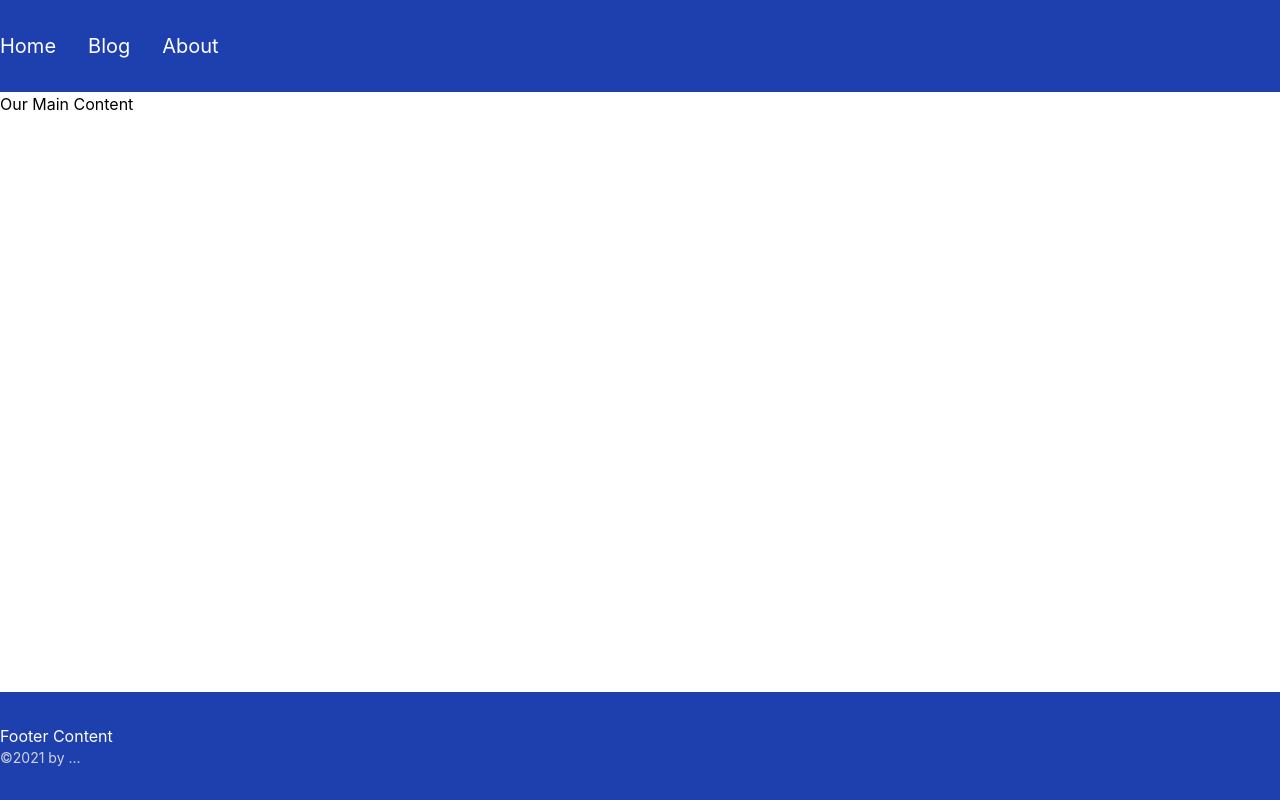
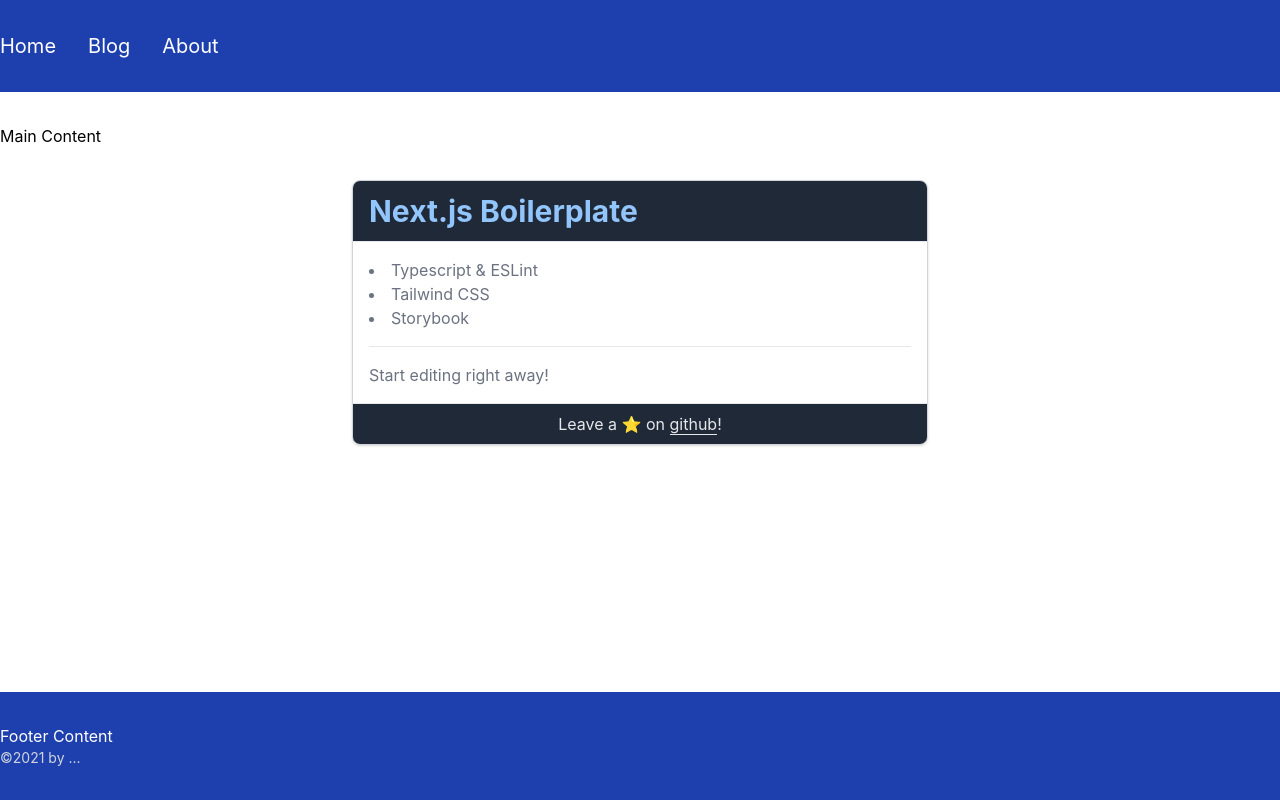
Before and after one commit to Kyoss79/next-ts-tw-sb-boilerplate, a Next.js app: page / in a window 1280 px wide. Built offline with nearby package versions, Linux system fonts and the light colour scheme.

Commit message:
preact optimization

```diff
--- a/components/Layout.tsx
+++ b/components/Layout.tsx
@@ -8,7 +8,7 @@
     <>
       <div className={styles.wrapper}>
         <Header />
-        <main className="container mx-auto">{children}</main>
+        <main className="container mx-auto my-8">{children}</main>
         <Footer />
       </div>
     </>
--- a/next.config.js
+++ b/next.config.js
@@ -8,4 +8,16 @@
         turboMode: true,
         eslint: true
     },
+    webpack: (config, { dev, isServer }) => {
+        // Replace React with Preact only in client production build
+        if (!dev && !isServer) {
+            Object.assign(config.resolve.alias, {
+                react: 'preact/compat',
+                'react-dom/test-utils': 'preact/test-utils',
+                'react-dom': 'preact/compat'
+            });
+        }
+
+        return config;
+    }
 }
--- a/package.json
+++ b/package.json
@@ -12,6 +12,7 @@
     "next": "10.2.3",
     "node-sass": "^4.14.1",
     "postcss": "^8.2.13",
+    "preact": "^10.5.13",
     "react": "17.0.2",
     "react-dom": "17.0.2",
     "tailwindcss": "^2.1.2"
--- a/pages/index.tsx
+++ b/pages/index.tsx
@@ -5,13 +5,33 @@
   return (
     <>
       <Head>
-        <title>Create Next App</title>
+        <title>Next.js Boilerplate</title>
         <meta name="description" content="Generated by create next app" />
         <link rel="icon" href="/favicon.ico" />
       </Head>
 
       <Layout>
-        Our Main Content
+        Main Content
+
+        <div className="max-w-xl mx-auto border border-gray-300 rounded-lg shadow overflow-hidden hover:shadow-lg my-8">
+          <div className="bg-gray-800 text-blue-300 px-4 py-3 border-b">
+            <h2 className="font-bold text-3xl">Next.js Boilerplate</h2>
+          </div>
+          <div className="p-4 text-gray-500 flex flex-col gap-y-4">
+            <ul className="list-disc list-inside">
+              <li>Typescript & ESLint</li>
+              <li>Tailwind CSS</li>
+              <li>Storybook</li>
+            </ul>
+
+            <hr />
+
+            <p>Start editing right away!</p>
+          </div>
+          <div className="px-4 py-2 text-center bg-gray-800 text-gray-200 border-t">
+            Leave a ⭐{'  '} on <a href="https://github.com/Kyoss79/next-ts-tw-sb-boilerplate" target="_blank" rel="noreferrer" className="border-b">github</a>!
+          </div>
+        </div>
       </Layout>
     </>
   )
--- a/styles/globals.css
+++ b/styles/globals.css
@@ -1,6 +1,11 @@
 @tailwind base;
 @tailwind components;
 @tailwind utilities;
+
+:root {
+  --color-primary: #123123;
+  --color-secondary: #123123;
+}
 
 html,
 body {
```
Also changed, not shown: 1 other file (tests, documents, lock files or other folders).
